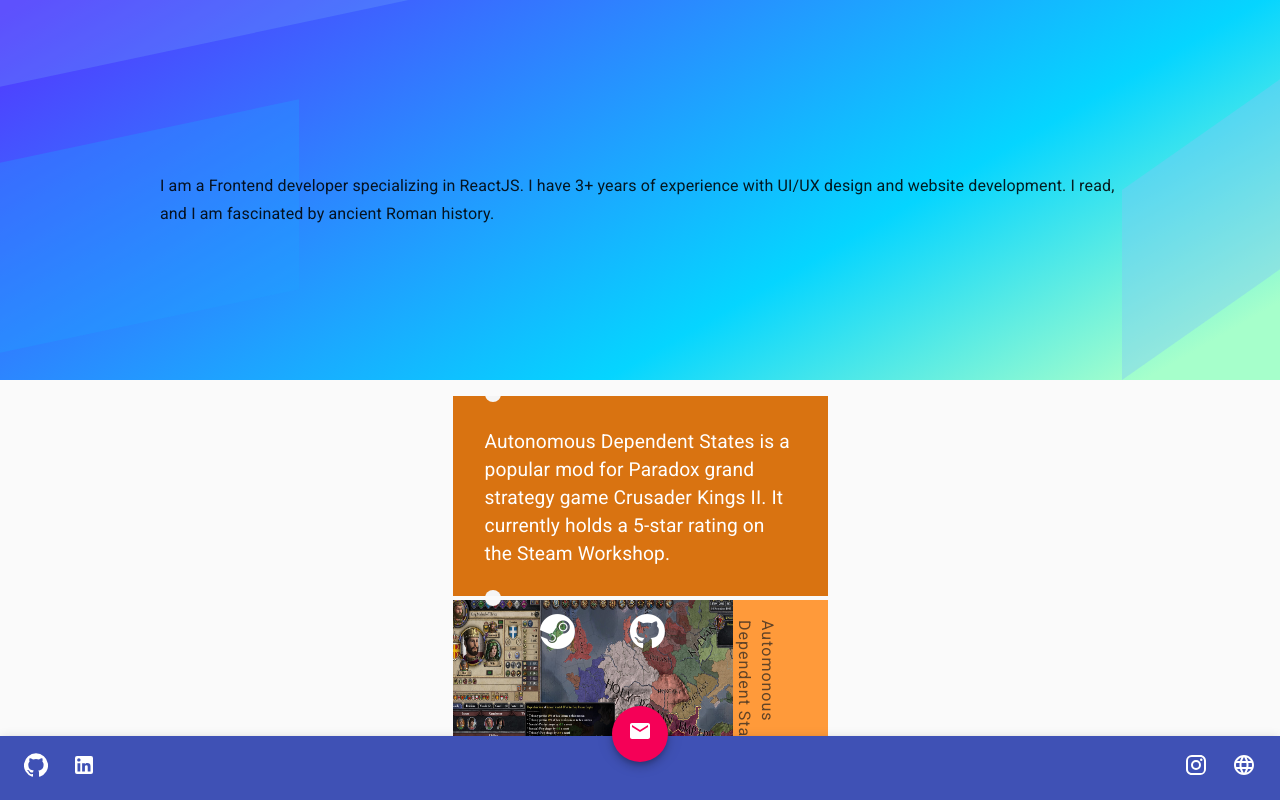
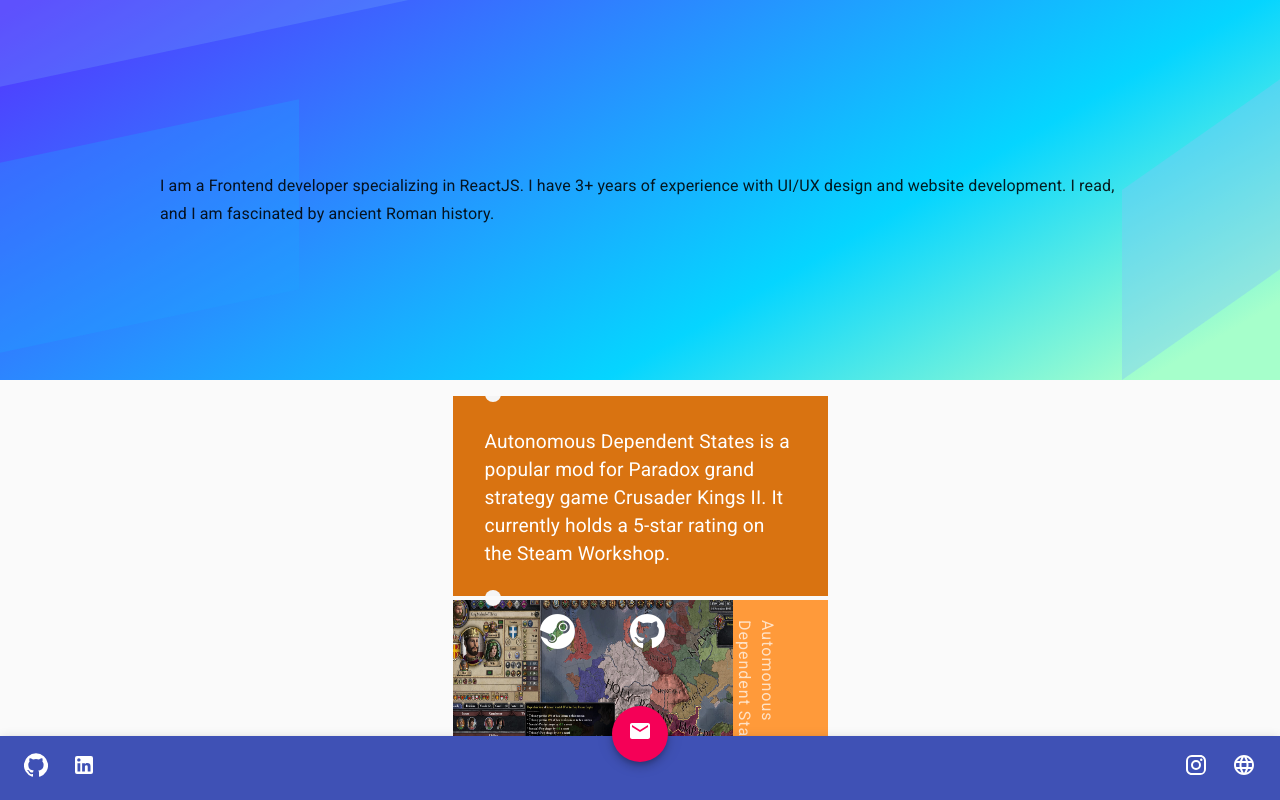
Before and after one commit to AIndoria/defaultportfolio, a React (Create React App) app: page / in a window 1280 px wide. In both pictures the pointer is over the element "Automonous Dependent States". Shown: the part 180-980 px from the top of the page. Built offline with nearby package versions, Linux system fonts and the light colour scheme.

Commit message:
Minor webkit changes for Chrome

```diff
--- a/src/stylesheets/Landing.scss
+++ b/src/stylesheets/Landing.scss
@@ -244,7 +244,7 @@
       border-radius: 30px;
       cursor: pointer;
       outline: none;
-      transition: transform 0.3s ease;
+      transition: all 0.3s ease;
       mix-blend-mode: hard-light;
 
       i {
@@ -256,10 +256,14 @@
       transform: scale(16.5);
 
       -ms-transform: scale(16.5);
-      &:not(*:root) {
+      @supports (-webkit-appearance: none) {
         border-radius: 0px;
         -webkit-transform: scale(4.4, 20);
       }
+    }
+
+    &:hover p {
+      color: #fff;
     }
 
     &:hover .pic {
```
